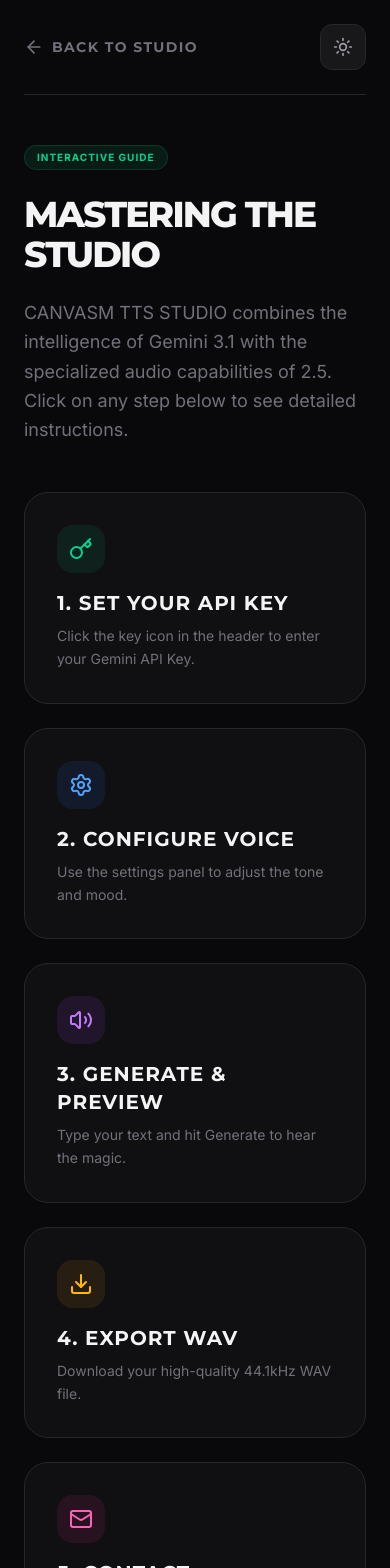
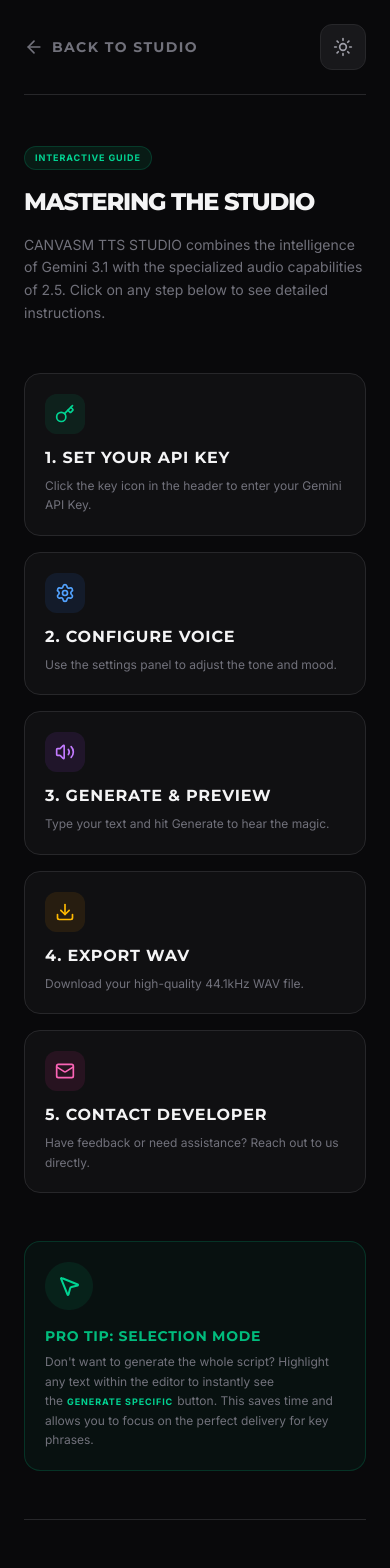
Before and after one commit to minky780377-del/canvasM, a Next.js app: page /tutorial in a window 390 px wide. Shown: the top 1568 px of the page. Built offline with nearby package versions, Linux system fonts and the light colour scheme.

Commit message:
fix(tutorial): Improve responsiveness and spacing
Adjusts font sizes, padding, and section spacing to enhance the tutorial page's responsiveness on various screen sizes.

```diff
--- a/app/tutorial/page.tsx
+++ b/app/tutorial/page.tsx
@@ -76,35 +76,35 @@
           </button>
         </header>
 
-        <section className="space-y-6">
-          <div className="inline-flex items-center gap-2 px-3 py-1 rounded-full bg-emerald-500/10 border border-emerald-500/20 text-emerald-400 text-[10px] font-bold uppercase tracking-widest">
+        <section className="space-y-4 sm:space-y-6">
+          <div className="inline-flex items-center gap-2 px-2.5 py-1 sm:px-3 sm:py-1 rounded-full bg-emerald-500/10 border border-emerald-500/20 text-emerald-400 text-[9px] sm:text-[10px] font-bold uppercase tracking-widest">
             Interactive Guide
           </div>
-          <h1 className="text-4xl font-black tracking-tighter font-display uppercase">Mastering the Studio</h1>
-          <p className="text-zinc-500 text-lg max-w-2xl leading-relaxed">
+          <h1 className="text-2xl sm:text-3xl md:text-4xl font-black tracking-tighter font-display uppercase">Mastering the Studio</h1>
+          <p className="text-zinc-500 text-sm sm:text-base md:text-lg max-w-2xl leading-relaxed">
             CANVASM TTS STUDIO combines the intelligence of Gemini 3.1 with the specialized audio capabilities of 2.5.
             Click on any step below to see detailed instructions.
           </p>
         </section>
 
-        <div className="grid grid-cols-1 md:grid-cols-2 gap-6">
+        <div className="grid grid-cols-1 md:grid-cols-2 gap-4 sm:gap-6">
           {steps.map((step) => (
             <button
               key={step.id}
               onClick={() => setActiveStep(activeStep === step.id ? null : step.id)}
-              className={`p-8 rounded-3xl border transition-all text-left group relative overflow-hidden ${
+              className={`p-5 sm:p-6 md:p-8 rounded-2xl md:rounded-3xl border transition-all text-left group relative overflow-hidden ${
                 activeStep === step.id
                   ? theme === 'dark' ? 'bg-zinc-900 border-emerald-500/50 ring-1 ring-emerald-500/20' : 'bg-white border-emerald-500/50 ring-1 ring-emerald-500/20'
                   : theme === 'dark' ? 'bg-zinc-900/50 border-zinc-800 hover:border-zinc-700' : 'bg-white border-zinc-200 hover:border-zinc-300'
               }`}
             >
-              <div className="relative z-10 space-y-4">
-                <div className={`w-12 h-12 rounded-2xl ${step.color} flex items-center justify-center transition-transform group-hover:scale-110`}>
-                  {step.icon}
+              <div className="relative z-10 space-y-3 sm:space-y-4">
+                <div className={`w-10 h-10 sm:w-12 sm:h-12 rounded-xl sm:rounded-2xl ${step.color} flex items-center justify-center transition-transform group-hover:scale-110`}>
+                  {React.cloneElement(step.icon, { className: 'w-5 h-5 sm:w-6 sm:h-6' })}
                 </div>
-                <div className="space-y-2">
-                  <h3 className="text-xl font-bold font-display uppercase tracking-wider">{step.title}</h3>
-                  <p className="text-zinc-500 text-sm leading-relaxed">{step.summary}</p>
+                <div className="space-y-1.5 sm:space-y-2">
+                  <h3 className="text-base sm:text-lg md:text-xl font-bold font-display uppercase tracking-wider">{step.title}</h3>
+                  <p className="text-zinc-500 text-xs sm:text-sm leading-relaxed">{step.summary}</p>
                 </div>
 
                 <AnimatePresence>
@@ -115,7 +115,7 @@
                       exit={{ height: 0, opacity: 0 }}
                       className="overflow-hidden"
                     >
-                      <div className={`pt-4 mt-4 border-t ${theme === 'dark' ? 'border-zinc-800' : 'border-zinc-100'} text-sm text-zinc-400 leading-relaxed italic`}>
+                      <div className={`pt-3 mt-3 sm:pt-4 sm:mt-4 border-t ${theme === 'dark' ? 'border-zinc-800' : 'border-zinc-100'} text-xs sm:text-sm text-zinc-400 leading-relaxed italic`}>
                         {step.details}
                       </div>
                     </motion.div>
@@ -124,7 +124,7 @@
               </div>
 
               {activeStep !== step.id && (
-                <div className="absolute bottom-4 right-6 text-[10px] font-bold text-zinc-600 uppercase tracking-widest opacity-0 group-hover:opacity-100 transition-opacity">
+                <div className="absolute bottom-3 right-4 sm:bottom-4 sm:right-6 text-[9px] sm:text-[10px] font-bold text-zinc-600 uppercase tracking-widest opacity-0 group-hover:opacity-100 transition-opacity">
                   Click to expand
                 </div>
               )}
@@ -132,15 +132,15 @@
           ))}
         </div>
 
-        <div className={`p-8 rounded-3xl border ${theme === 'dark' ? 'bg-emerald-500/5 border-emerald-500/20' : 'bg-emerald-50 border-emerald-200'} flex flex-col md:flex-row items-center gap-6`}>
-          <div className="w-16 h-16 rounded-full bg-emerald-500/10 flex items-center justify-center text-emerald-400 shrink-0">
-            <MousePointer2 className="w-8 h-8" />
+        <div className={`p-5 sm:p-6 md:p-8 rounded-2xl md:rounded-3xl border ${theme === 'dark' ? 'bg-emerald-500/5 border-emerald-500/20' : 'bg-emerald-50 border-emerald-200'} flex flex-col md:flex-row items-start md:items-center gap-4 sm:gap-6`}>
+          <div className="w-12 h-12 sm:w-16 sm:h-16 rounded-full bg-emerald-500/10 flex items-center justify-center text-emerald-400 shrink-0">
+            <MousePointer2 className="w-6 h-6 sm:w-8 sm:h-8" />
           </div>
-          <div className="space-y-2">
-            <h4 className="text-lg font-bold font-display uppercase tracking-wider text-emerald-500">Pro Tip: Selection Mode</h4>
-            <p className="text-zinc-500 text-sm leading-relaxed">
+          <div className="space-y-1.5 sm:space-y-2">
+            <h4 className="text-sm sm:text-base md:text-lg font-bold font-display uppercase tracking-wider text-emerald-500">Pro Tip: Selection Mode</h4>
+            <p className="text-zinc-500 text-xs sm:text-sm leading-relaxed">
               Don&apos;t want to generate the whole script? Highlight any text within the editor to instantly see the
-              <span className="text-emerald-400 font-bold mx-1 uppercase tracking-widest text-[10px]">Generate Specific</span>
+              <span className="text-emerald-400 font-bold mx-1 uppercase tracking-widest text-[9px] sm:text-[10px]">Generate Specific</span>
               button. This saves time and allows you to focus on the perfect delivery for key phrases.
             </p>
           </div>
```
